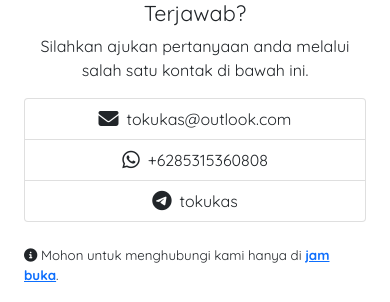
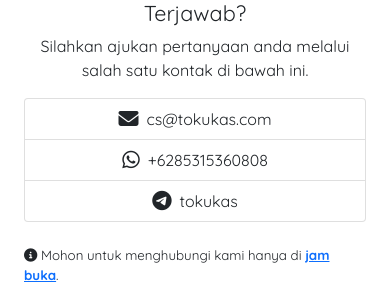
Before and after one commit to tokukas/tokukas-ci4, a CodeIgniter 4 app: template app/Views/faq/index.php in a window 390 px wide. Shown: the part 358-660 px from the top of the page. Run offline with PHP 8.4 and a stand-in for CodeIgniter, Linux system fonts and the light colour scheme; the template is opened without the code that fills it, so the values that code supplies are empty; style sheets or scripts are compiled from the project's sources; some libraries are stand-ins or nearby versions.

Commit message:
update style & email

```diff
--- a/app/Views/faq/index.php
+++ b/app/Views/faq/index.php
@@ -58,9 +58,9 @@
             <span>Silahkan ajukan pertanyaan anda melalui salah satu kontak di bawah ini.</span>
         </div>
         <div class="contacts list-group list-group-horizontal-md mb-4">
-            <a href="mailto:tokukas@outlook.com" class="list-group-item list-group-item-action" title="Email" data-bs-toggle="tooltip" data-bs-placement="top">
+            <a href="mailto:cs@tokukas.com" class="list-group-item list-group-item-action" title="Email" data-bs-toggle="tooltip" data-bs-placement="top">
                 <i class="fas fa-envelope fa-lg"></i>
-                <span>tokukas@outlook.com</span>
+                <span>cs@tokukas.com</span>
             </a>
             <a href="https://wa.me/+6285315360808" class="list-group-item list-group-item-action" title="Whatsapp" data-bs-toggle="tooltip" data-bs-placement="top">
                 <i class="fab fa-whatsapp fa-lg"></i>
--- a/app/Views/layouts/components/footer.php
+++ b/app/Views/layouts/components/footer.php
@@ -17,7 +17,7 @@
                     </a>
                 </section>
                 <section class="icon-bar mb-3">
-                    <a href="mailto:tokukas@outlook.com" data-bs-toggle="tooltip" data-bs-placement="bottom" title="tokukas@outlook.com" aria-label="Email ke tokukas@outlook.com">
+                    <a href="mailto:cs@tokukas.com" data-bs-toggle="tooltip" data-bs-placement="bottom" title="cs@tokukas.com" aria-label="Email ke cs@tokukas.com">
                         <div class="icon-box">
                             <i class="material-icons">email</i>
                         </div>
--- a/public/styles/css/two-sides.css
+++ b/public/styles/css/two-sides.css
@@ -5,7 +5,7 @@
 
 @media screen and (max-width: 640px) {
   .box {
-    min-height: auto;
+    min-height: 50vh;
   }
 }
 /*# sourceMappingURL=two-sides.css.map */
--- a/public/styles/scss/components/two-sides.scss
+++ b/public/styles/scss/components/two-sides.scss
@@ -13,6 +13,6 @@
 
 @media screen and (max-width: 640px) {
     .box {
-        min-height: auto;
+        min-height: 50vh;
     }
 }
```
